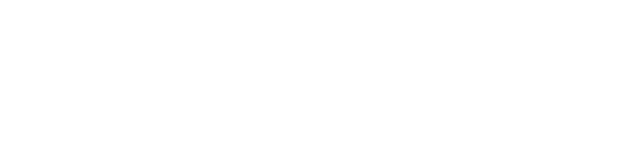
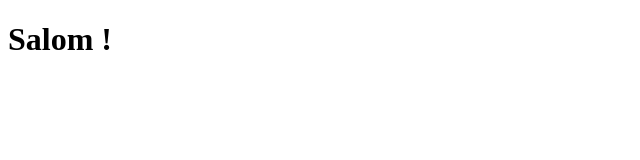
Before and after one commit to itsOtabekDev/example, a plain HTML site: page index.html in a window 1280 px wide. Shown: the whole page, without its empty margins (0-640 px from the left). Drawn offline with Linux system fonts and the light colour scheme.

Commit message:
ikkinchi commitimiz

```diff
--- a/index.html
+++ b/index.html
@@ -6,6 +6,6 @@
     <title>Document</title>
 </head>
 <body>
-
+    <h1>Salom !</h1>
 </body>
 </html>
```
